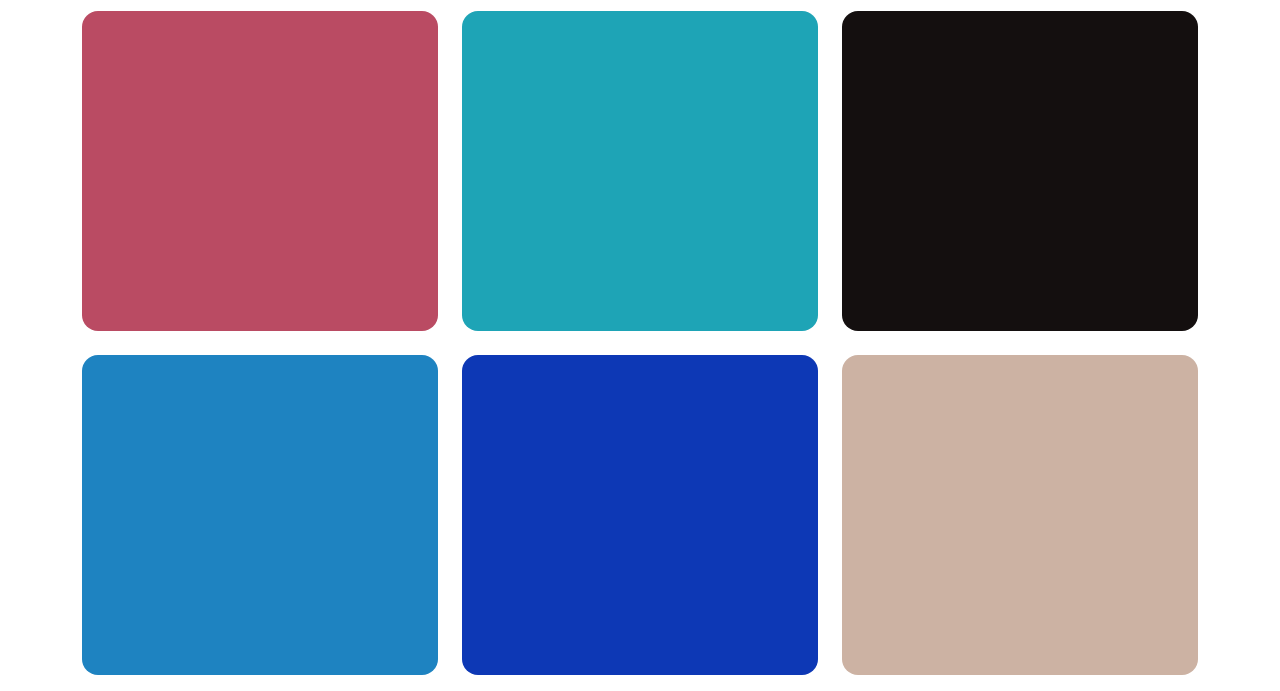
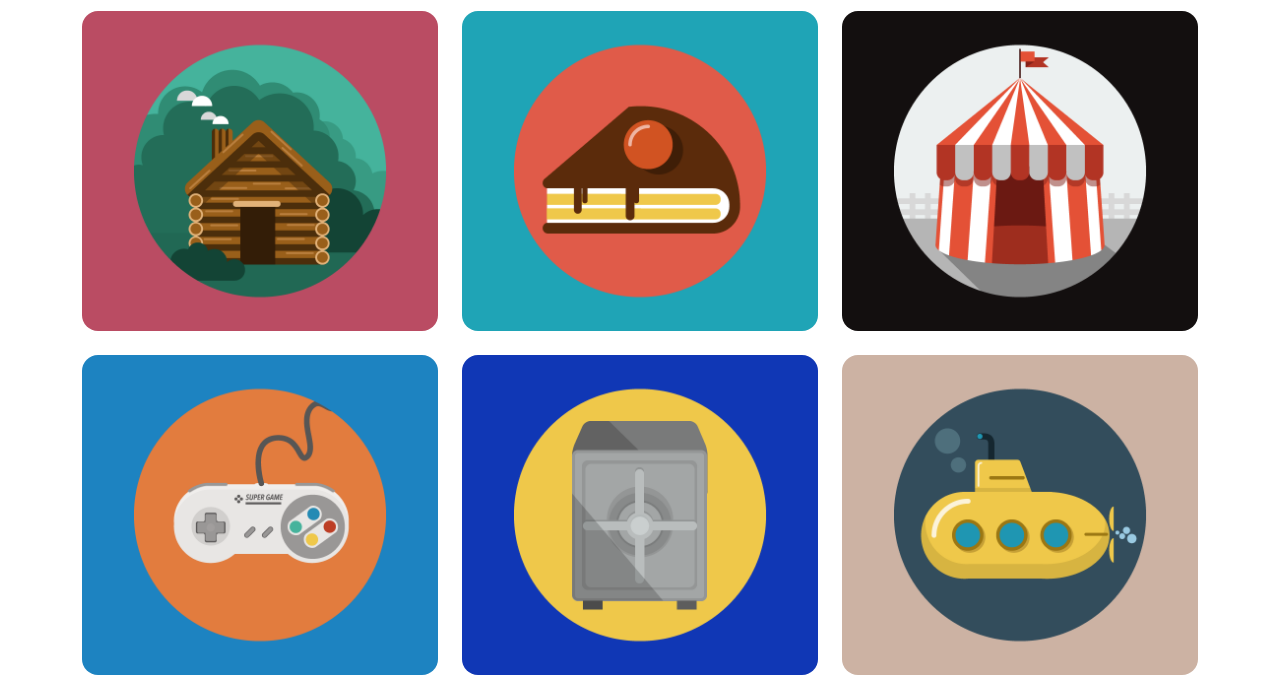
Before and after one commit to RiccardoNestola/html-css-bootstrap-freelancer, a plain HTML site: page index.html in a window 1280 px wide. Shown: the part 549-1240 px from the top of the page. Drawn offline with nearby package versions, Linux system fonts and the light colour scheme.

Commit message:
add image grid

```diff
--- a/css/style.css
+++ b/css/style.css
@@ -27,40 +27,64 @@ img.my_avatar{
 
 }
 
+
+/* img.my_card-1{
+    width: 100%;
+    height: 100%;
+} */
+
+
 .my_card-1{
-    background-color: #ba4b63;
-    height: 320px;
+background-image: url("../img/cabin.png");
+background-position: center center;
+background-repeat: no-repeat;
+background-size: cover;
+height: 320px;
 
 }
 
 .my_card-2{
-    background-color: #1EA4B6;
+    background-image: url("../img/cake.png");
+    background-position: center center;
+    background-repeat: no-repeat;
+    background-size: cover;
     height: 320px;
 
 }
 
 .my_card-3{
-    background-color: #140F0F;
+    background-image: url("../img/circus.png");
+    background-position: center center;
+    background-repeat: no-repeat;
+    background-size: cover;
     height: 320px;
 
 }
 
 .my_card-4{
-    background-color: #1E83C1;
+    background-image: url("../img/game.png");
+    background-position: center center;
+    background-repeat: no-repeat;
+    background-size: cover;
     height: 320px;
 
 }
 
 .my_card-5{
-    background-color: #0D38B5;
+    background-image: url("../img/safe.png");
+    background-position: center center;
+    background-repeat: no-repeat;
+    background-size: cover;
     height: 320px;
 
 }
 
 .my_card-6{
-    background-color: #CCB2A3;
+    background-image: url("../img/submarine.png");
+    background-position: center center;
+    background-repeat: no-repeat;
+    background-size: cover;
     height: 320px;
-
 }
 
 .about{
```
